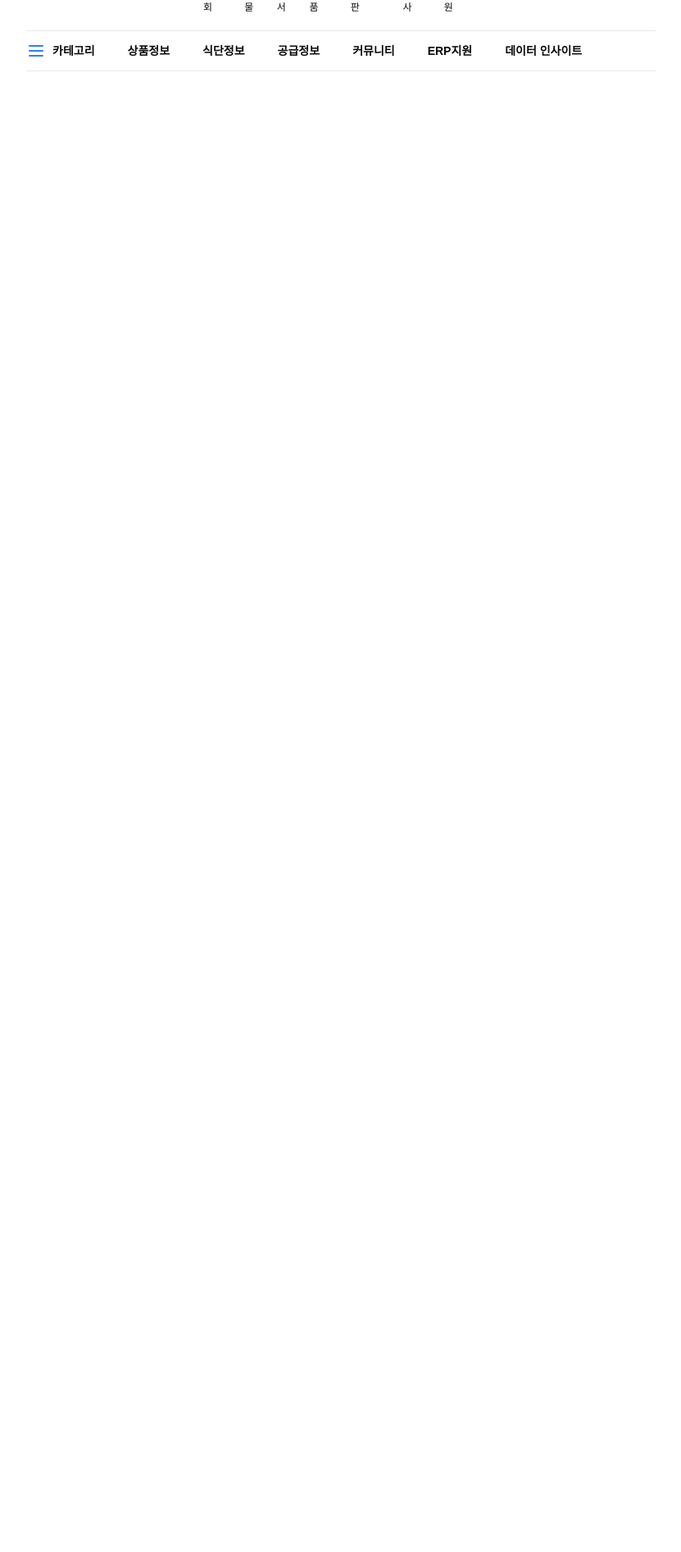
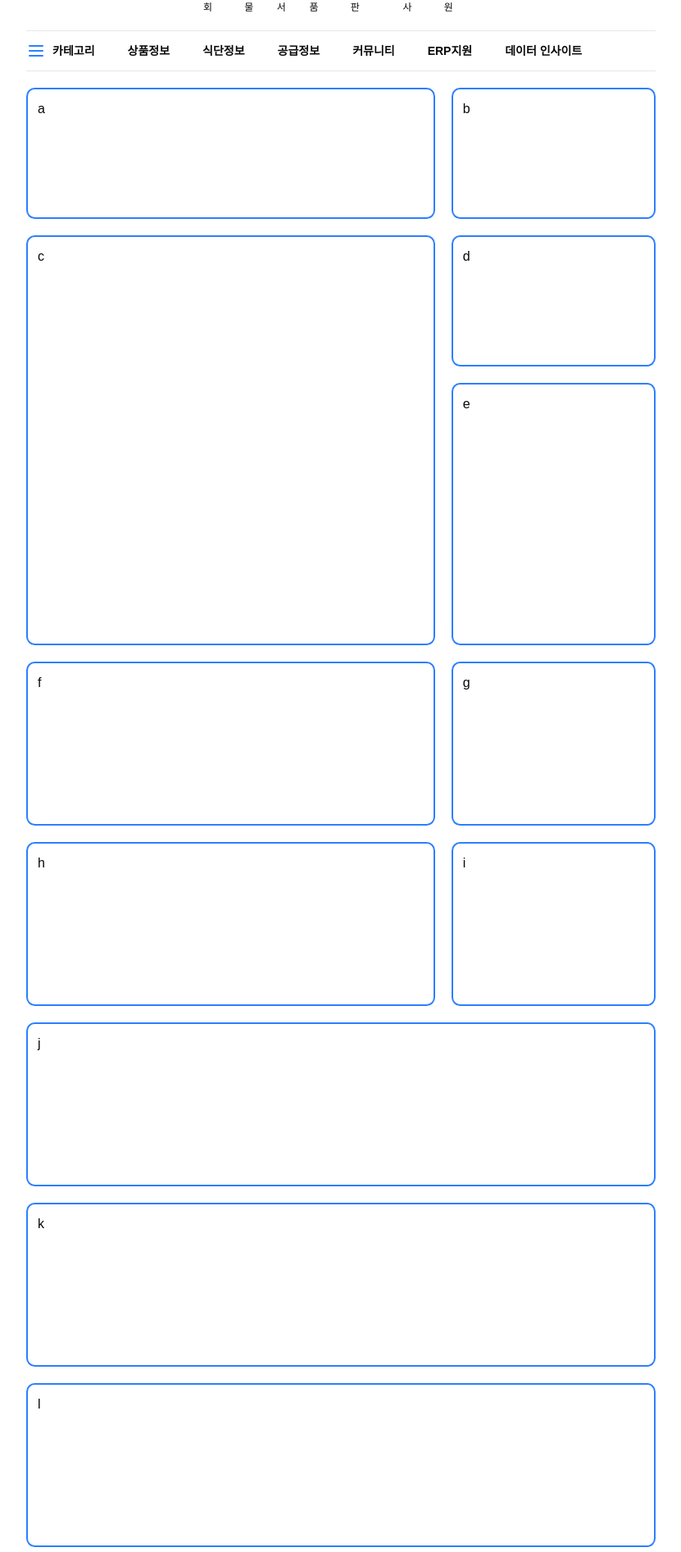
Before and after one commit to HaHoLuLa/Bluesis2.0, a Next.js app: page / in a window 1280 px wide. Shown: the part 107-2000 px from the top of the page at 82% size, without its empty margins (224-1055 px from the left). Before the commit the page ends 800 px from the top, so only its background shows below. Built offline with nearby package versions, Linux system fonts and the light colour scheme; a web font is replaced by a local one.

Commit message:
메인 레이아웃

```diff
--- a/src/app/page.tsx
+++ b/src/app/page.tsx
@@ -43,7 +43,23 @@ export default function Home() {
           </section>
         </div>
       </header>
-      <main></main>
+      <main>
+        <div className="grid grid-cols-[2fr_1fr] gap-5 mt-5">
+          <div className="p-3 h-40 border-2 border-primary rounded-lg">a</div>
+          <div className="p-3 h-40 border-2 border-primary rounded-lg">b</div>
+          <div className="p-3 border-2 border-primary rounded-lg row-span-2">c</div>
+          <div className="p-3 h-40 border-2 border-primary rounded-lg">d</div>
+          <div className="p-3 h-80 border-2 border-primary rounded-lg">e</div>
+          <div className="p-3 h-50 border-2 border-primary rounded-lg">f</div>
+          <div className="p-3 h-50 border-2 border-primary rounded-lg">g</div>
+          <div className="p-3 h-50 border-2 border-primary rounded-lg">h</div>
+          <div className="p-3 h-50 border-2 border-primary rounded-lg">i</div>
+          <div className="p-3 h-50 border-2 border-primary rounded-lg col-span-2">j</div>
+          <div className="p-3 h-50 border-2 border-primary rounded-lg col-span-2">k</div>
+          <div className="p-3 h-50 border-2 border-primary rounded-lg col-span-2">l</div>
+          <div className="p-3 h-50 border-2 border-primary rounded-lg col-span-2">m</div>
+        </div>
+      </main>
       <footer></footer>
     </div>
   )
```
